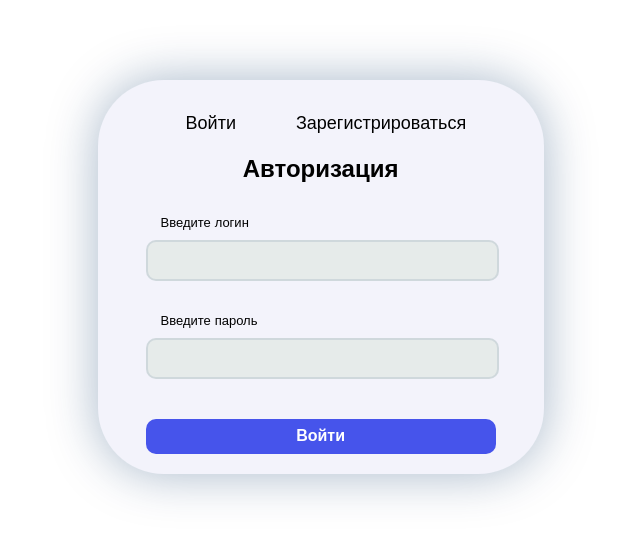
After one commit to alphaSigma0101/website_new, a Flask app: page /login in a window 1280 px wide. The commit adds this page. Shown: the top 539 px of the page, without its empty margins (440-1080 px from the left). Run offline with Flask 3, Linux system fonts and the light colour scheme.

Commit message:
поправил логин форму, формы теперь в отедльном файле

```diff
--- /dev/null
+++ b/forms.py
@@ -0,0 +1,39 @@
+from flask_wtf import FlaskForm
+from wtforms import StringField, SubmitField, TextAreaField, PasswordField
+from wtforms.validators import DataRequired
+
+
+class TaskForm(FlaskForm):
+    name = StringField(
+        'Напишити имя выполняющего', validators=[DataRequired(message="Имя не может быть пустым!")]
+    )
+    task = TextAreaField(
+        'Напишите текст задания', validators=[DataRequired(message="Задание не может быть пустым!")]
+    )
+
+    submit = SubmitField('Добавить')
+
+
+class LoginForm(FlaskForm):
+    action = 'Авторизация'
+    login = StringField(
+        'Введите логин', validators=[DataRequired()]
+    )
+    password = PasswordField(
+        'Введите пароль', validators=[DataRequired()]
+    )
+    submit = SubmitField('Войти')
+
+
+class SignupForm(LoginForm):
+    action = 'Регистрация'
+    name = StringField(
+        'Ваше имя', validators=[DataRequired()]
+    )
+    surname = StringField(
+        'Ваша фамилия', validators=[DataRequired()]
+    )
+    birthday = StringField(
+        'Дата рождения', validators=[DataRequired()]
+    )
+    submit = SubmitField('Зарегистрироваться')
--- a/main.py
+++ b/main.py
@@ -1,15 +1,16 @@
 from flask import Flask, render_template, redirect, url_for
 from flask_login import LoginManager, current_user
+from werkzeug.security import generate_password_hash,  check_password_hash
 from flask_sqlalchemy import SQLAlchemy
 from datetime import datetime
-from flask_wtf import FlaskForm
-from wtforms import StringField, SubmitField, TextAreaField
-from wtforms.validators import DataRequired, URL
+from forms import *
+
 
 app = Flask(__name__)
 app.config['SECRET_KEY'] = 'SECRET_KEY'
 app.config['SQLALCHEMY_DATABASE_URI'] = 'sqlite:///db.sqlite3'
 app.config['SQLALCHEMY_TRACK_MODIFICATIONS'] = False
+
 
 db = SQLAlchemy(app)
 app.app_context().push()
@@ -22,7 +23,7 @@ class Task(db.Model):
     deadline = db.Column(db.DateTime)
 
 
-class Profile(db.Model):
+class User(db.Model):
     id = db.Column(db.Integer, primary_key=True)
     login = db.Column(db.String(255), unique=True)
     password = db.Column(db.String(255))
@@ -42,17 +43,6 @@ class Staff(db.Model):
 
 
 db.create_all()
-
-
-class TaskForm(FlaskForm):
-    name = StringField(
-        'Напишити имя выполняющего', validators=[DataRequired(message="Имя не может быть пустым!")]
-    )
-    task = TextAreaField(
-        'Напишите текст задания', validators=[DataRequired(message="Задание не может быть пустым!")]
-    )
-
-    submit = SubmitField('Добавить')
 
 
 @app.route('/', methods=['GET', 'POST'])
@@ -103,5 +93,21 @@ def add_task():
     )
 
 
+@app.route('/signup', methods=['GET', 'POST'])
+def sign_up():
+    form = SignupForm()
+    if form.validate_on_submit():
+        return redirect(url_for('index'))
+    return render_template('login_signup.html', form=form, fields=list(form)[:-2])
+
+
+@app.route('/login', methods=['GET', 'POST'])
+def login():
+    form = LoginForm()
+    if form.validate_on_submit():
+        return redirect(url_for('index'))
+    return render_template('login_signup.html', form=form, fields=list(form)[:-2])
+
+
 if __name__ == '__main__':
     app.run(debug=True)
--- a/static/css/style.css
+++ b/static/css/style.css
@@ -7,7 +7,7 @@ header {
     height: 1080px;
 }
 
-section {
+.section_right {
     position: absolute;
     width: 1454px;
     height: 1044px;
@@ -342,14 +342,70 @@ ul.staff_member {
 }
 /*Форма авторизации и регистрации*/
 
+.form-label {
+  font-weight: 400;
+  font-size: 13px;
+  padding-left: 15px;
+  padding-bottom: 10px;
+  display: block;
+}
+
+.form-field {
+    width: 95%;
+    height: 35px;
+    padding-left: 15px;
+    border-color: rgba(0,50,100, 0.1);
+    border-style: solid;
+    border-radius: 10px;
+    background: rgb(230, 235, 234)
+}
+
+
+ul.links {
+    display: flex;
+}
+
+ul.links li {
+  font-size: 18px;
+  display: inline-block;
+  text-align: center;
+  padding-right: 60px;
+}
+
+.btn {
+    float: left;
+    font-weight: 700;
+    font-size: 16px;
+    text-align: center;
+    color: #ffffff;
+    width: 100%;
+    height: 35px;
+    border: none;
+    border-radius: 10px;
+    cursor: pointer;
+    margin-top: 40px;
+    background-color: #4654EB
+}
+
 .autoriz_section{
     position: absolute;
-    left: 35%;
-    top: 20% ;
-    width: 30%;
-    height: 25%;
-    box-shadow: 0 0 10px rgba(0,0,0,0.5);
-    padding: 3em;
+    left: 42%;
+    top: 10% ;
+    width: 350px;
+    height: 630px;
+    box-shadow: 0 0 50px rgba(0,50,100,0.35);
+    padding-right: 3em;
+    padding-left: 3em;
+    padding-top: 1em;
+    padding-bottom: 3em;
+    background: #F3F3FB;
+    font-family: "Sen", Arial, sans-serif;
+    border-radius: 66px;
+}
+
+.autorization_form{
+    font-size: 16px;
+    font-weight: 300;
 }
 
 .autoriz_headtext {
--- a/templates/chat.html
+++ b/templates/chat.html
@@ -2,7 +2,7 @@
 
 {% block content %}
 
-    <section>
+    <div class="section_right">
         <div class="chat">
             <h2 class="message"><img src="../static/images/circle.png" alt="search" align="bottom" width="21" height="21">общий чат</h2>
         </div>
@@ -21,5 +21,5 @@
         <div id="chat">
             <h2 class="message"><button><img src="../static/images/add.png" alt="search" align="bottom" width="21" height="21"></button>text</h2>
         </div>
-    </section>
+    </div>
 {% endblock %}
--- a/templates/employees.html
+++ b/templates/employees.html
@@ -2,7 +2,7 @@
 
 {% block content %}
 
-    <section>
+    <div class="section_right">
         <h2 class="menu-item"><img src="../static/images/search.png" alt="search" align="left" width="31" height="31">search people</h2>
         <div id="employees">
             <span class="department" style="font-size: 25px;">отдел 1</span><br>
@@ -80,5 +80,5 @@
                 </li>
         </ul>
         </div>
-    </section>
+    </div>
 {% endblock %}
--- a/templates/index.html
+++ b/templates/index.html
@@ -2,7 +2,7 @@
 
 {% block content %}
 
-  <section>
+  <div class="section_right">
     <h2 class="menu-item"><img src="../static/images/search.png" alt="search" align="left" width="31" height="31">search chat</h2>
     <table class="text">
       <tr>
@@ -27,7 +27,7 @@
           </button>
         </a>
       </h2>
+      </div>
   </div>
-  </section>
 
 {% endblock %}
--- /dev/null
+++ b/templates/login_signup.html
@@ -0,0 +1,35 @@
+<!DOCTYPE html>
+<html lang="en">
+<head>
+  <meta charset="UTF-8">
+  <meta http-equiv="X-UA-Compatible" content="IE=edge">
+  <meta name="viewport" content="width=device-width, initial-scale=1.0">
+  <style>
+  @import url('https://fonts.googleapis.com/css2?family=Rubik&family=Sen&display=swap');
+  </style>
+  <link rel="stylesheet" href="../static/css/style.css">
+  <title>Manager Tasks</title>
+</head>
+<body>
+    <div class="autoriz_section" style="{{ '{}'.format('height: 330px') if form.action == 'Авторизация'}}">
+        <div class="nav">
+          <ul class="links">
+            <li class="btn-link"><a href="/login">Войти</a></li>
+            <li class="btn-link"><a href="/signup">Зарегистрироваться</a></li>
+          </ul>
+        </div>
+        <form method="POST" action="" class="autorization_form">
+            {{ form.csrf_token }}
+            <h2 class="autoriz_headtext">{{ form.action }}</h2>
+            {% for field in fields %}
+            <div class="autoriz_login" style="display:block; margin-top: 2em">
+                <label class="form-label">{{ field.label }}</label>
+                {{ field(class="form-field") if field.name != "birthday" else field(class="form-field", type="date")}}
+            </div>
+            {% endfor %}
+            {{ form.submit(class="btn") }}
+        </form>
+    </div>
+
+</body>
+</html>
```
Also changed, not shown: templates/autorization.html (deleted, +0 -28 lines), templates/profile.html (+3 -4 lines), templates/registration.html (deleted, +0 -28 lines), instance/db.sqlite3.
